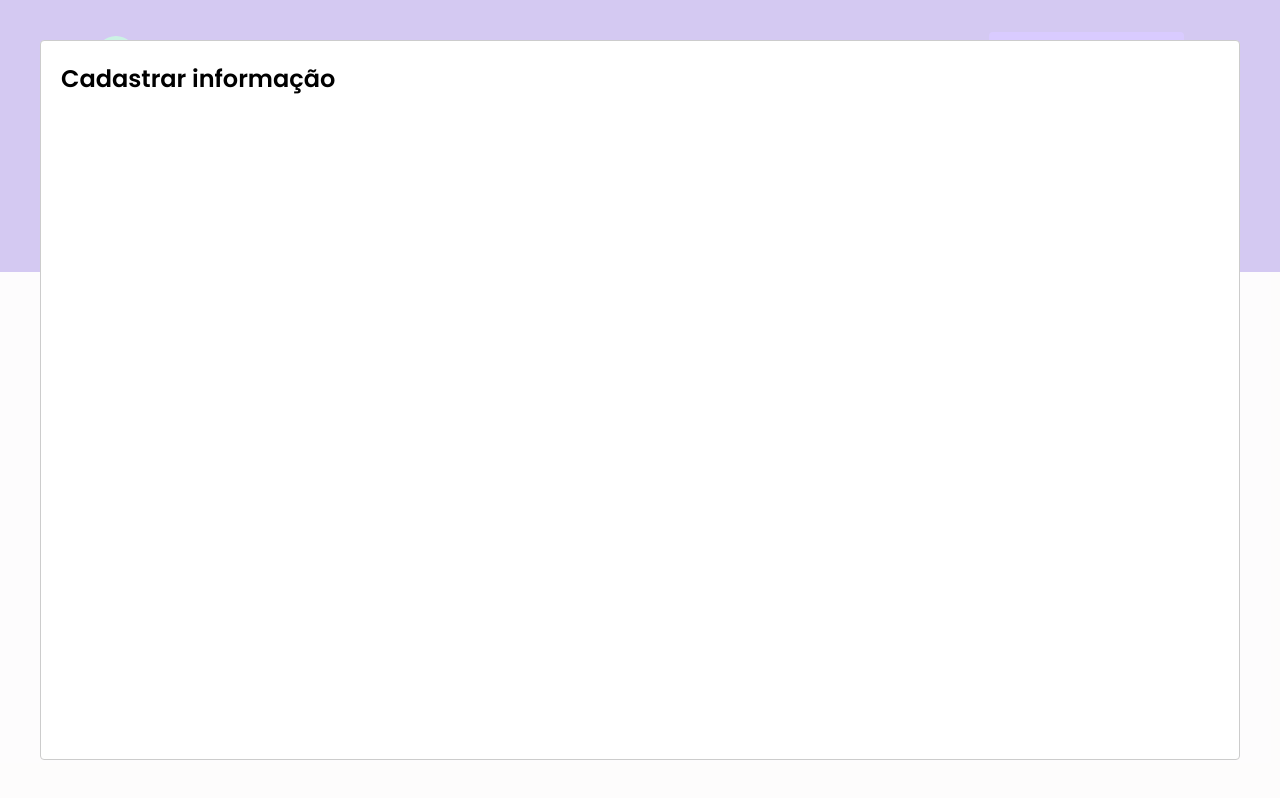
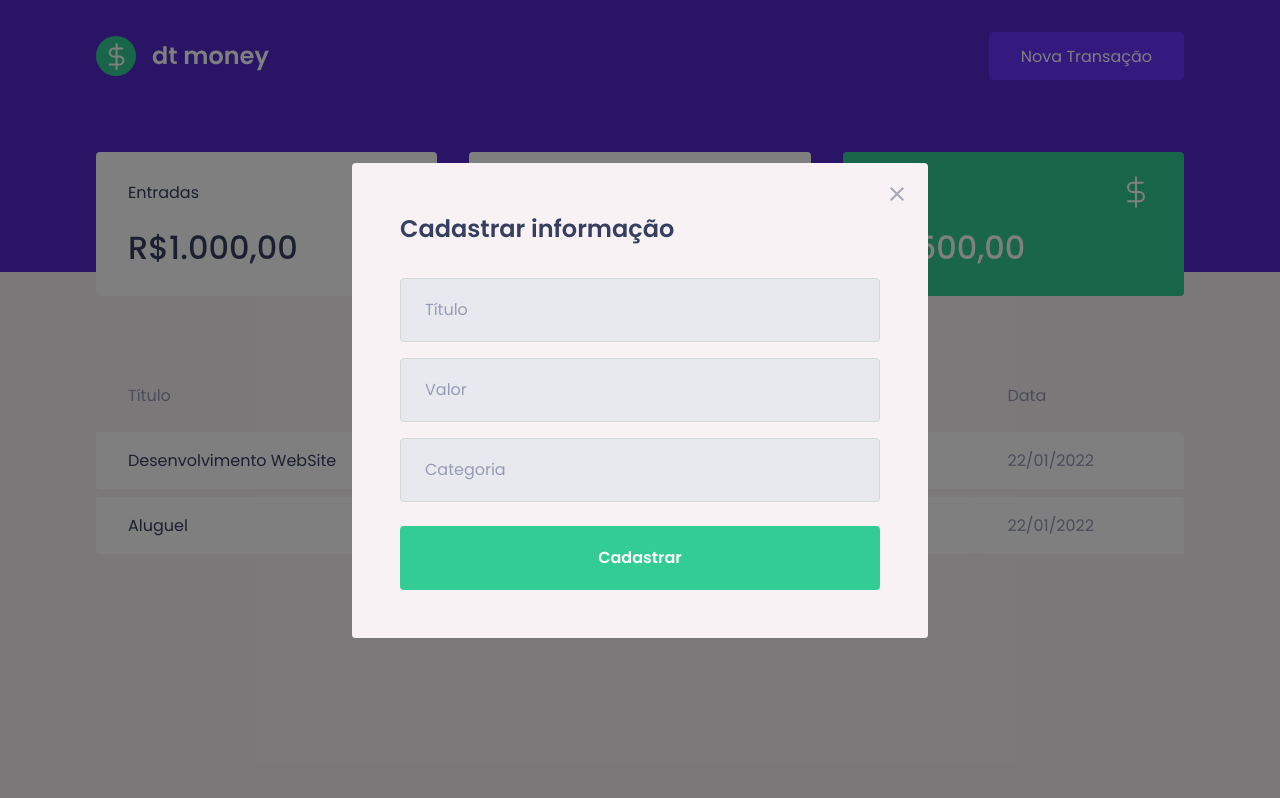
Before and after one commit to JuanCampbsi/dt_money, a React (Create React App) app: page / in a window 1280 px wide. Both pictures are taken after a click on the button "Nova Transação". Built offline with nearby package versions, Linux system fonts and the light colour scheme; no server answers; what miragejs would draw is missing.

Commit message:
update modal

```diff
--- a/src/App.tsx
+++ b/src/App.tsx
@@ -12,10 +12,10 @@
 export function App() {
   const [isNewTransactionModalOpen, setIsNewTransactionModalOpen] = useState(false);
 
-  function handleOpenNewTransactionModal(){
+  function handleOpenNewTransactionModal() {
     setIsNewTransactionModalOpen(true);
   }
-  function handleCloseNewTransactionModal(){
+  function handleCloseNewTransactionModal() {
     setIsNewTransactionModalOpen(false);
   }
 
@@ -26,8 +26,8 @@
       <Dashboard />
 
       <NewTransactionModal
-         isNewTransactionModalOpen={isNewTransactionModalOpen}
-         handleCloseNewTransactionModal={handleCloseNewTransactionModal}
+        isOpen={isNewTransactionModalOpen}
+        onRequestClose={handleCloseNewTransactionModal}
       />
 
       <GlobalStyle />
--- a/src/components/NewTransactionsModal/index.tsx
+++ b/src/components/NewTransactionsModal/index.tsx
@@ -1,23 +1,52 @@
-import { Container } from "./styles";
+import { Container } from './styles';
 import Modal from 'react-modal';
 
+import closeImg from '../../assets/close.svg';
+
 interface NewTransactionModalProps {
-    isNewTransactionModalOpen: boolean ;
-    handleCloseNewTransactionModal: () => void ;
+    isOpen: boolean;
+    onRequestClose: () => void;
 }
 
 export function NewTransactionModal({
-    isNewTransactionModalOpen,
-    handleCloseNewTransactionModal
+    isOpen,
+    onRequestClose
 }: NewTransactionModalProps) {
     return (
-        <Container>
-            <Modal
-                isOpen={isNewTransactionModalOpen}
-                onRequestClose={handleCloseNewTransactionModal}
-            >
+        <Modal
+            isOpen={isOpen}
+            onRequestClose={onRequestClose}
+            overlayClassName='react-modal-overlay'
+            className='react-modal-content'
+        >
+            <button
+                type='button'
+                onClick={onRequestClose}
+                className='react-modal-close'
+             >
+                <img src={closeImg} alt='Fechar Modal'/>
+            </button>
+
+            <Container>
                 <h2>Cadastrar informação</h2>
-            </Modal>
-        </Container>
+
+                <input
+                    placeholder="Título"
+                />
+
+                <input
+                    type="Number"
+                    placeholder="Valor"
+                />
+
+                <input
+                    placeholder="Categoria"
+                />
+
+                <button type="submit">
+                    Cadastrar
+                </button>
+            </Container>
+        </Modal>
     );
 }
--- a/src/components/NewTransactionsModal/styles.ts
+++ b/src/components/NewTransactionsModal/styles.ts
@@ -1,3 +1,48 @@
 import styled from "styled-components";
 
-export const Container = styled.div``;
+export const Container = styled.form`
+    h2 {
+        color: var(--text-title);
+        font-size: 1.5rem;
+        margin-bottom: 2rem;
+    }
+    input {
+        width: 100%;
+        padding: 0 1.5rem;
+        height: 4rem;
+        border-radius: 0.25rem;
+
+        border: 1px solid #d7d7d7;
+        background: #e7e9ee;
+
+        font-weight: 400;
+        font-size: 1rem;
+
+        &::placeholder{
+            color: var(--text-body);
+        }
+
+        & + input {
+            margin-top: 1rem;
+        }
+    }
+
+    button[type='submit']{
+        width: 100%;
+        padding: 0 1.5rem;
+        height: 4rem;
+        background: var(--green);
+        color: #FFF;
+        border-radius: 0.25rem;
+        border: 0;
+        font-size: 1rem;
+        margin-top: 1.5rem;
+        font-weight: 600;
+
+        transition: filter 0.2s;
+
+        &:hover{
+            filter: brightness(0.9);
+        }
+    }
+`;
--- a/src/components/Summary/index.tsx
+++ b/src/components/Summary/index.tsx
@@ -4,7 +4,7 @@
 import outcomeImg from '../../assets/outcome.svg';
 import totalImg from '../../assets/total.svg';
 
-export function Summary(){
+export function Summary() {
     return (
         <Container>
             <div>
--- a/src/index.tsx
+++ b/src/index.tsx
@@ -1,13 +1,13 @@
 import React from 'react';
 import ReactDOM from 'react-dom';
-import { createServer} from 'miragejs';
-import { App }from './App';
+import { createServer } from 'miragejs';
+import { App } from './App';
 
 createServer({
   routes() {
     this.namespace = 'api';
 
-    this.get('/transactions', () =>{
+    this.get('/transactions', () => {
       return [
         {
           id: 1,
--- a/src/styles/Global.ts
+++ b/src/styles/Global.ts
@@ -1,4 +1,4 @@
-import { createGlobalStyle  } from 'styled-components';
+import { createGlobalStyle } from 'styled-components';
 
 export const GlobalStyle = createGlobalStyle`
   :root {
@@ -54,4 +54,40 @@
     opacity: 0.6;
     cursor: not-allowed;
   }
+
+  .react-modal-overlay{
+    background: rgba( 0, 0 , 0, 0.5 );
+
+    position: fixed;
+    top: 0;
+    bottom: 0;
+    left: 0;
+    right: 0;
+
+    display: flex;
+    align-items: center;
+    justify-content: center;
+  }
+  .react-modal-content{
+    width: 100%;
+    max-width: 576px;
+    background: var(--background);
+    padding: 3rem;
+    position: relative;
+    border-radius: 0.24rem;
+  }
+
+  .react-modal-close{
+    position: absolute;
+    right: 1.5rem;
+    top: 1.5rem;
+    border: 0;
+    background: transparent;
+
+    transition: filter 0.2s;
+
+    &:hover{
+     filter: brightness(0.8);
+     }
+   }
 `;
```
Also changed, not shown: src/components/Dashboard/index.tsx (+5 -5 lines), src/components/TransactionsTable/index.tsx (+4 -4 lines), src/components/Header/index.tsx (indentation only). Lines whose indentation alone changed are shown as unchanged.
